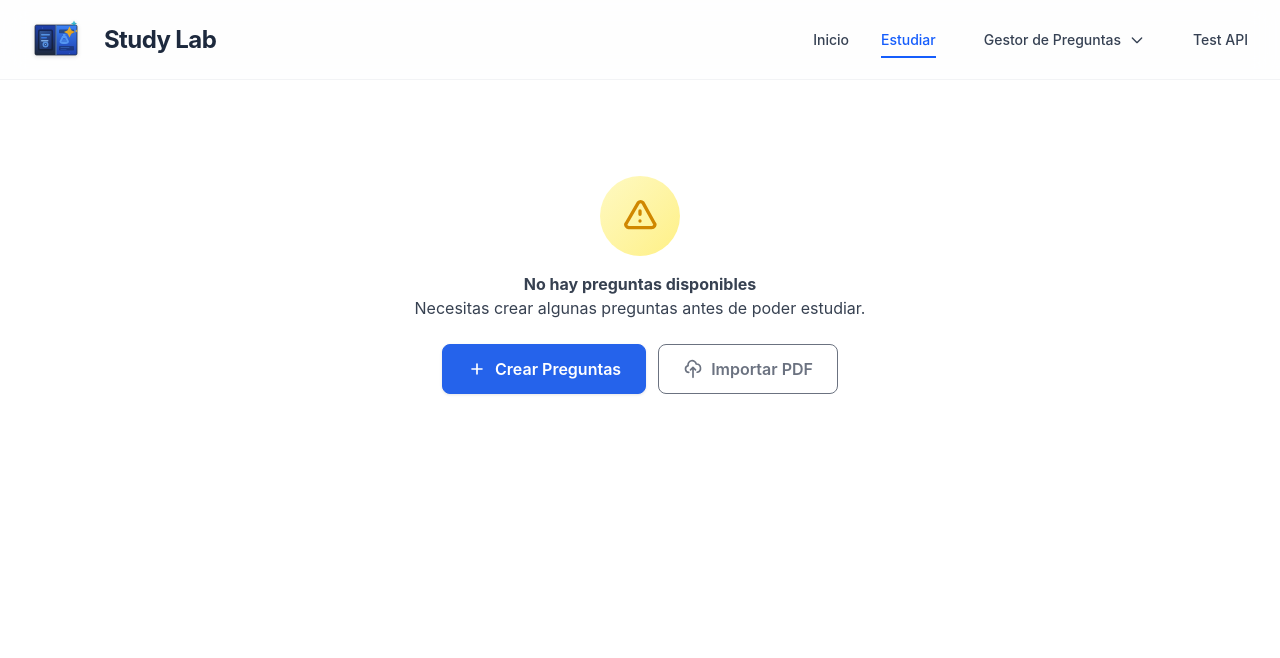
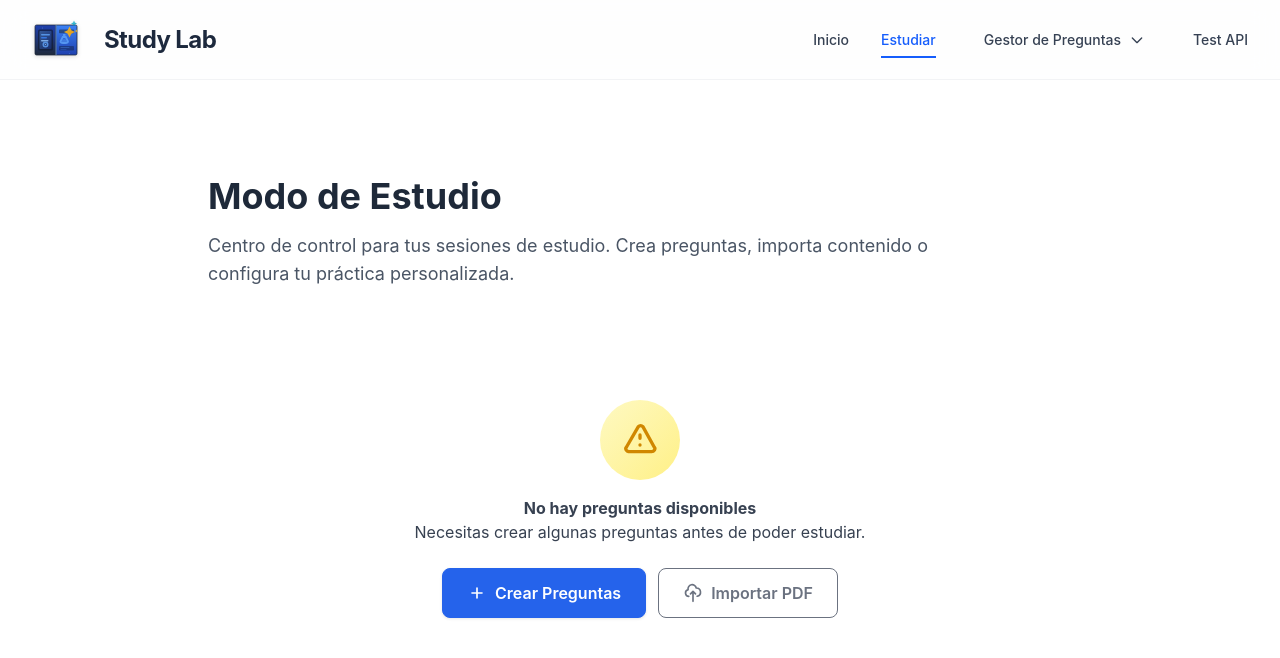
Before and after one commit to crisbenamck/study-lab, a React (Vite) app: page /study in a window 1280 px wide. Shown: the top 658 px of the page. Built offline with nearby package versions, Linux system fonts and the light colour scheme.

Commit message:
feat: Improve StudyPage layout by conditionally rendering empty state and updating title and description for clarity

```diff
--- a/src/pages/StudyPage.tsx
+++ b/src/pages/StudyPage.tsx
@@ -155,15 +155,6 @@ const StudyPage: React.FC = () => {
     navigate(targetPath);
   };
 
-  // Si no hay preguntas, mostrar estado vacío
-  if (questions.length === 0) {
-    return (
-      <Layout>
-        <EmptyQuestionsState />
-      </Layout>
-    );
-  }
-
   return (
     <Layout>
       <div className="py-16">
@@ -171,14 +162,18 @@ const StudyPage: React.FC = () => {
           {/* Título y descripción */}
           <div className="mb-12 text-left">
             <h1 className="text-4xl font-bold text-gray-800 mb-4">
-              Configurar Sesión de Estudio
+              Modo de Estudio
             </h1>
             <p className="text-lg text-gray-600 max-w-3xl">
-              Personaliza tu experiencia de estudio seleccionando el modo de práctica,
-              el alcance de las preguntas y las configuraciones que mejor se adapten a tus necesidades.
+              Centro de control para tus sesiones de estudio. Crea preguntas, importa contenido o configura tu práctica personalizada.
             </p>
           </div>
 
+          {/* Si no hay preguntas, mostrar estado vacío */}
+          {questions.length === 0 ? (
+            <EmptyQuestionsState />
+          ) : (
+            <>
               <StudyModeSelector
                 mode={mode}
                 onModeChange={setMode}
@@ -210,6 +205,8 @@ const StudyPage: React.FC = () => {
                 mode={mode}
                 onStartSession={startStudySession}
               />
+            </>
+          )}
 
         </div>
       </div>
```
Lines whose indentation alone changed are shown as unchanged.
